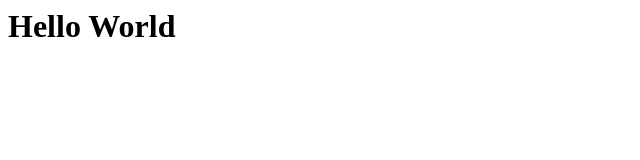
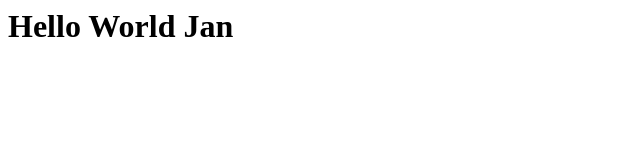
Before and after one commit to Techrish23-App-Hub/demo, a plain HTML site: page index.html in a window 1280 px wide. Shown: the full height of the page, 0-640 px from the left. Drawn offline with Linux system fonts and the light colour scheme.

Commit message:
Compeleted QA test

```diff
--- a/index.html
+++ b/index.html
@@ -1,5 +1,5 @@
 <html>
 
-<h1>Hello World </h1>
+<h1>Hello World Jan</h1>
 
 </html>
```
